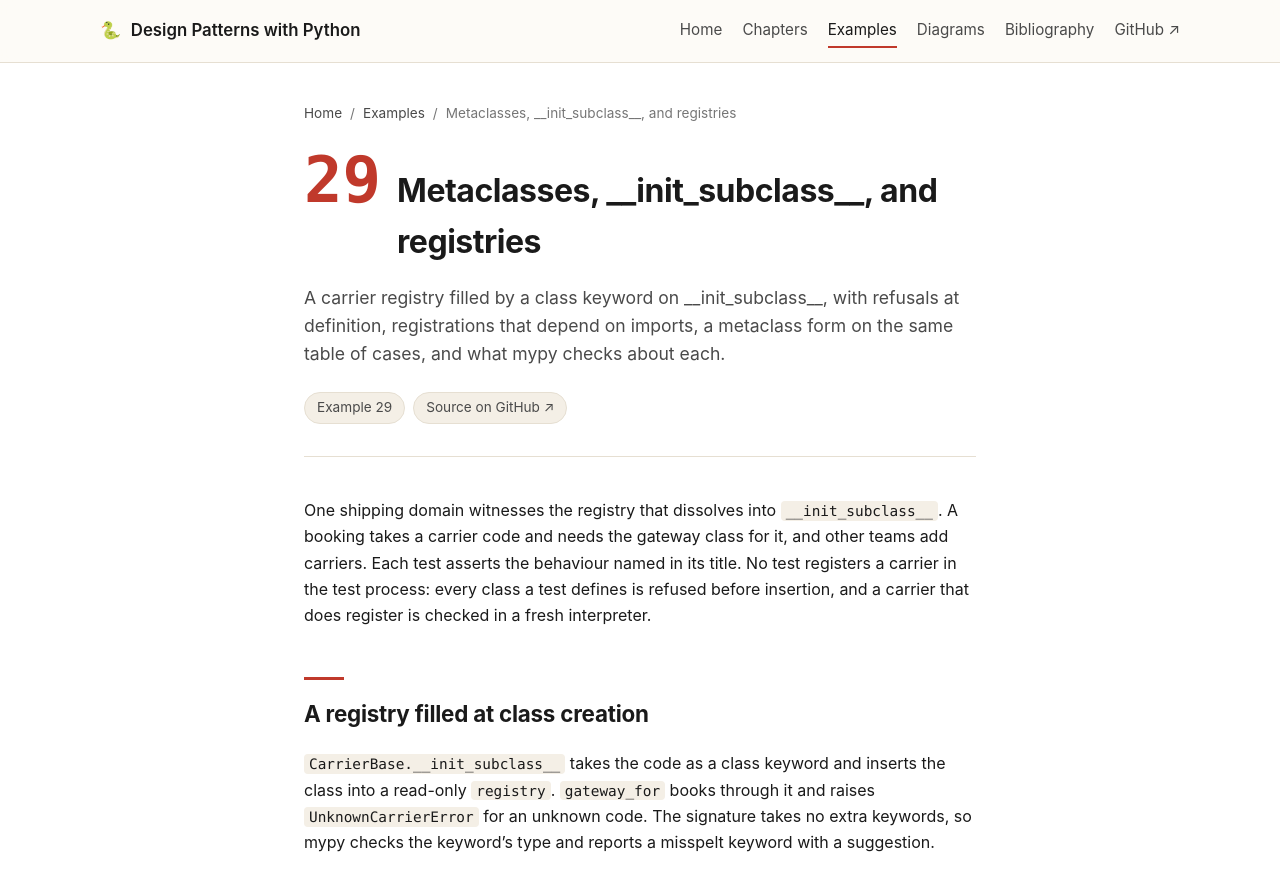
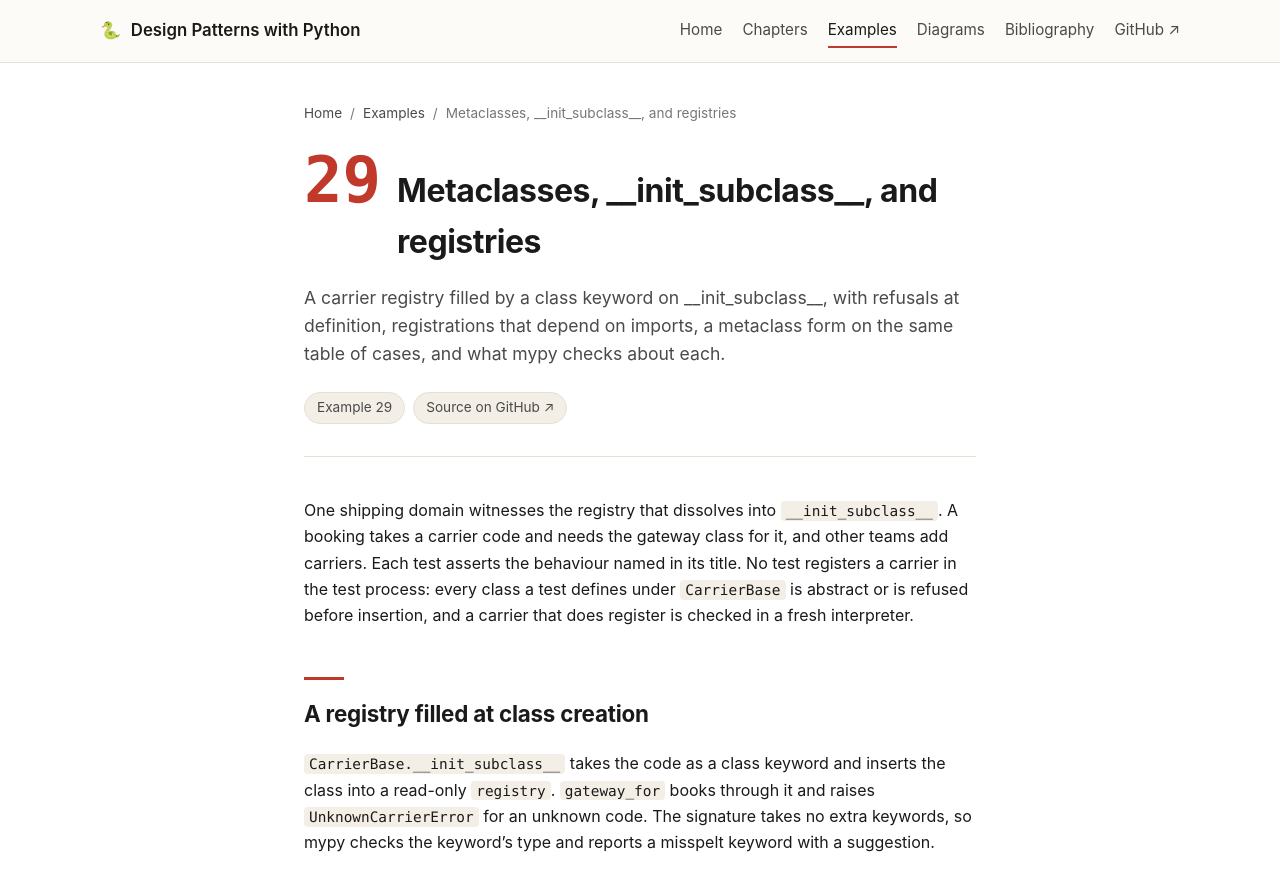
Before and after one commit to patterncatalyst/design-patterns-with-python, a Jekyll site: the page built from _examples/29-metaclasses-init-subclass-and-registries.md, in a window 1280 px wide and 900 px high. Shown: the top 891 px of the window. Built offline with Jekyll 4.4.1, drawn with Linux system fonts in a browser that asks for light colours.

```diff
--- a/_examples/29-metaclasses-init-subclass-and-registries.md
+++ b/_examples/29-metaclasses-init-subclass-and-registries.md
@@ -12,8 +12,8 @@ card_title: "Class keywords, refusals and imports"
 One shipping domain witnesses the registry that dissolves into `__init_subclass__`. A booking
 takes a carrier code and needs the gateway class for it, and other teams add carriers. Each test
 asserts the behaviour named in its title. No test registers a carrier in the test process: every
-class a test defines is refused before insertion, and a carrier that does register is checked in a
-fresh interpreter.
+class a test defines under `CarrierBase` is abstract or is refused before insertion, and a carrier
+that does register is checked in a fresh interpreter.
 
 ## A registry filled at class creation
 
```
Also changed, not shown: _docs/30-dynamic-attributes-and-proxy.md (+1 -1 lines), _plans/r14-plan.md (+1 -0 lines).
